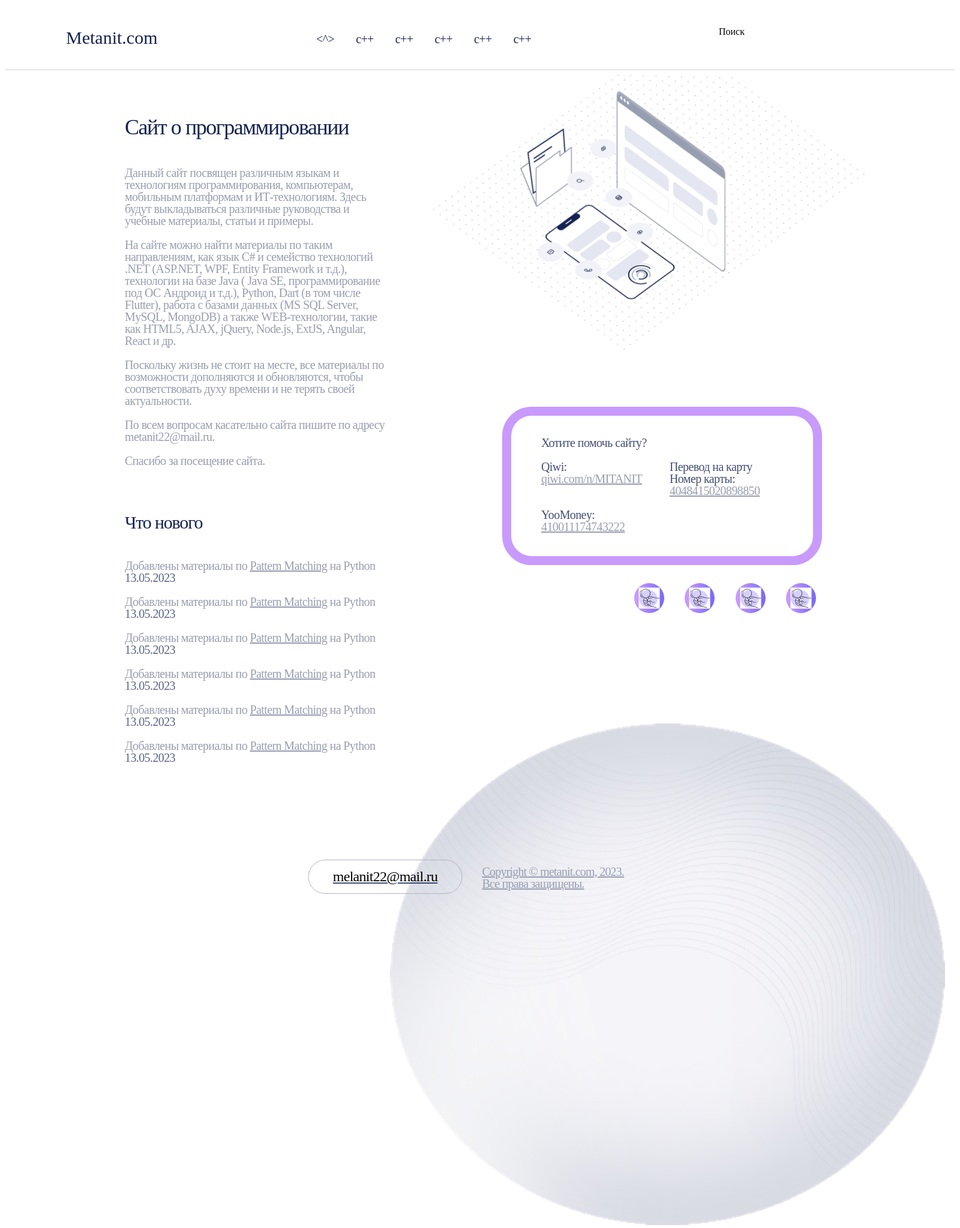
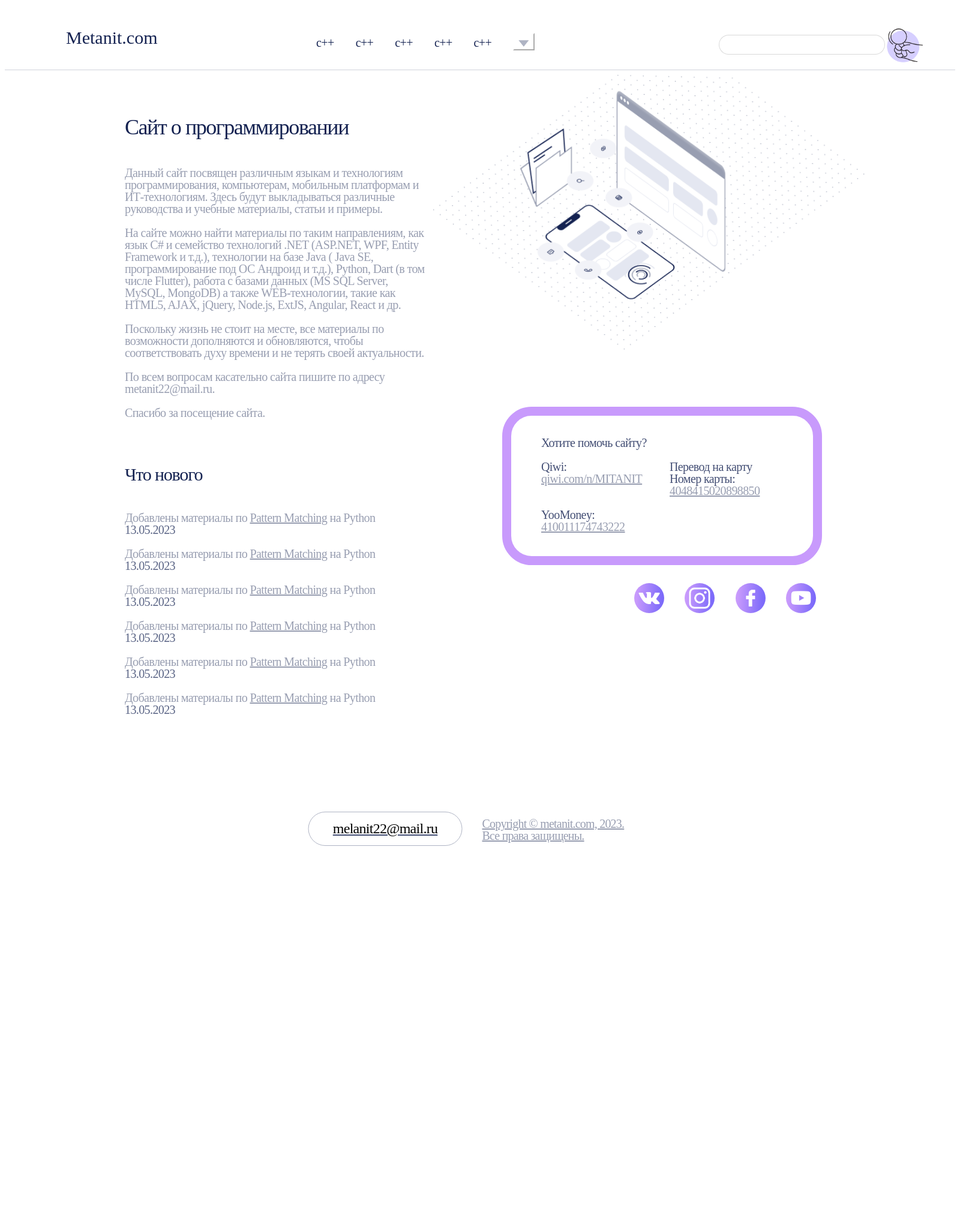
Before and after one commit to AlexShcerban/metanit-pp-2023, a PHP site: page / in a window 1600 px wide. Shown: the whole page at 60% size. After the commit the page ends 1410 px from the top, so only its background shows below. Run offline with PHP 8.4, Linux system fonts and the light colour scheme.

Commit message:
7 исправление недочетов
и добавил разные языки

```diff
--- a/css/style.css
+++ b/css/style.css
@@ -12,7 +12,7 @@ header{
 #header_block{
     margin-top: 47px;
     margin-left: 487px;
-    width: 411px;
+    width: 460px;
     height: 21px;
     position: absolute;
 }
@@ -87,7 +87,7 @@ header{
     height: 495px;
     display: none;
     margin-top: 5px;
-    margin-left: 275px;
+    margin-left: 345px;
     position: absolute;
     z-index: 5;
 }
@@ -174,7 +174,7 @@ footer{
 #main_text{
     margin-top: 50px;
     margin-left: 200px;
-    width: 440px;
+    width: 500px;
 
     font-family: '?????';
     font-style: normal;
@@ -328,11 +328,12 @@ footer{
 
 #bg_1{
     position: absolute;
-    overflow: hidden;
-    width: 930px;
-    height: 846px;
-    left: 638px;
-    top: 1084px;
+    left: 300px;
+    bottom: 0px;
+    width: 793px;
+    height: 478px;
+    transform: translate(-100%,-100%);
+    background-color: #7C6AFA;
 }
 #bg_2{
     position: absolute;
--- a/html/page.php
+++ b/html/page.php
@@ -18,6 +18,7 @@
     <meta name="viewport" content="width=device-width, initial-scale=1.0">
     <title><?= $name ?></title>
     <link rel="stylesheet" href="../css/style.css">
+    <link rel="shortcut icon" href="../img/favicon.ico" type="image/x-icon">
 </head>
 <body>
 
--- a/html/search.php
+++ b/html/search.php
@@ -17,6 +17,7 @@
     <meta name="viewport" content="width=device-width, initial-scale=1.0">
     <title>Поиск</title>
     <link rel="stylesheet" href="../css/style.css">
+    <link rel="shortcut icon" href="../img/favicon.ico" type="image/x-icon">
 </head>
 <body>
 
@@ -50,6 +51,9 @@
             <?php }} ?>
         </div>
     </main>
-
+    <footer>
+        <div id = "footer_email"><div id = "footer_email_text"><a href="mailto:melanit22@mail.ru">melanit22@mail.ru</a></div></div>
+        <div id = "footer_text">Copyright © metanit.com, 2023. <br> Все права защищены.</div>
+    </footer>
 </body>
 </html>
--- a/index.php
+++ b/index.php
@@ -17,16 +17,18 @@
     //5 день  13.10 - 15.00  2 часа
     //6 день  13.20 - 15.30  2 часа
     //7 день  19.10 - 21.00  2 часа
+    //8 день  15.35 - 16.45  1 час 10 минут
 
 
-    //заполение бд ****
+    //новости
+    //страницы ***
 
-    //соцсети *****
     //найдено результатов неверно
     //окно доп.языки исчезает при нажатии мимо окна
-    //шар привязать к низу и чтобы он не выходил за границы *****
 
-    //чтобы можно было оформлять текст страницы
+    //шар привязать к низу и чтобы он не выходил за границы ???
+    //чтобы можно было оформлять текст страницы ???
+
     //адаптив
     //404
     //скрыть каталог от пользователей
@@ -41,23 +43,70 @@
     <meta name="viewport" content="width=device-width, initial-scale=1.0">
     <title>Главная</title>
     <link rel="stylesheet" href="css/style.css">
+    <link rel="shortcut icon" href="img/favicon.ico" type="image/x-icon">
 </head>
 <body>
+
+    <!-- Header -->
+    <?php
+    $langid = "1";
+    $nameL = "c++";  //
+    $count = 5;
+    ?>
+
+        <script>
+            var myDiv = document.getElementById("header_window");
+
+            document.addEventListener("click", function(e) {
+                // Проверяем, был ли клик за пределами нашего объекта
+                if (!myDiv.contains(e.target)) {
+                    myDiv.style.display = "none"; // Скрываем объект
+                }
+            });
+        </script>
+
         <header>
+            <script src="js/code.js"></script>
+
             <a href="index.php" id = "header_button_main">Metanit.com</a>
+
+            <!-- языки -->
             <div id = "header_block">
-            <span class = "header_button"><^></span>
                 <?php for ($i=0; $i < $count; $i++) { ?>
-                <a href="html/language.php?lang=<?= $langid ?>" class = "header_button"><?= $name ?></a>
+                    <a href="html/language.php?lang=<?= $langid ?>" class = "header_button"><?= $nameL ?></a>
+                <?php } ?>
+                <button onclick = "window_plus()" id = "header_lang_button" class = "header_button">
+                    <img src = "img/arrow.PNG"  id = "header_button_img">
+                </button>
+
+                <!-- Дополнительные языки -->
+                <div id = "header_window">
+                    <?php for ($x=0; $x < 12; $x++) { ?>
+                    <div class = "header_window_button">
+                        <a href="html/language.php?lang=1"><div class = "header_window_text">Ассемблер</div></a>
+                    </div>
                     <?php } ?>
                 </div>
+            </div>
+
+
+            <!-- Поиск -->
             <div id = "header_button_search">
-            Поиск
+                <form action="html/search.php" method="get">
+                    <input type="search" name="search" id="header_search_text">
+                    <input type="submit" value="???" id = "header_search_img">
+                    <button type="submit" id = "header_search_img"><img id = "header_search_img2" src="img/search.PNG"></button>
+                </form>
             </div>
         </header>
+    <!--  -->
+
+
+
+
+
     <div id = "background">
         <img src="img/bg-2.png" id = "bg_2">
-        <img src="img/bg-1.png" id = "bg_1">
     </div>
 
     <!-- Форма доната -->
@@ -78,10 +127,10 @@
             </div>
         </div>
         <div id = "donate_a">
-            <a href="https://vk.com/al_im.php?sel=657073694"><div class = "donate_a"><img src="img/search.PNG"></div></a>
-            <a href="https://vk.com/al_im.php?sel=657073694"><div class = "donate_a"><img src="img/search.PNG"></div></a>
-            <a href="https://vk.com/al_im.php?sel=657073694"><div class = "donate_a"><img src="img/search.PNG"></div></a>
-            <a href="https://vk.com/al_im.php?sel=657073694"><div class = "donate_a"><img src="img/search.PNG"></div></a>
+            <a href="https://vk.com/al_im.php?sel=657073694"><div class = "donate_a"><img src="img/vk.png"></div></a>
+            <a href="https://vk.com/al_im.php?sel=657073694"><div class = "donate_a"><img src="img/inst.png"></div></a>
+            <a href="https://vk.com/al_im.php?sel=657073694"><div class = "donate_a"><img src="img/fb.png"></div></a>
+            <a href="https://vk.com/al_im.php?sel=657073694"><div class = "donate_a"><img src="img/youtube.png"></div></a>
         </div>
     </div>
     <!-- ----- -->
@@ -102,7 +151,7 @@
         <div id = "main_h1_2">Что нового</div>
         <div id = "main_news_block">
             <?php for ($i=0; $i < $count_news; $i++) { ?>
-                <p class = "main_news_all">Добавлены материалы по <a href="html/news.php?newsid=<?= $newsid ?>" class = "main_news"><?= $news ?></a> на <?= $news_lang ?><br>
+                <p class = "main_news_all">Добавлены материалы по <a href="html/page.php?page=<?= $newsid ?>" class = "main_news"><?= $news ?></a> на <?= $news_lang ?><br>
                 <span class = "main_news_date"><?= $date ?></span></p>
             <?php } ?>
         </div>
```
Also changed, not shown: html/language.php (+6 -6 lines), php/header.php (+9 -4 lines), img/bg-circle.PNG (added), img/favicon.ico (added), img/fb.png (added), img/inst.png (added), img/vk.png (added), img/youtube.png (added). Lines whose indentation alone changed are shown as unchanged.
